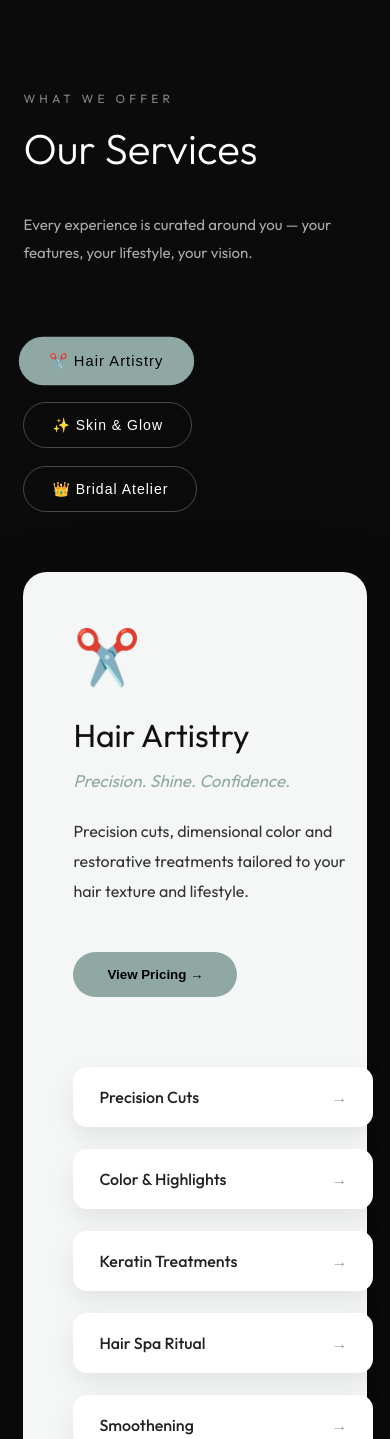
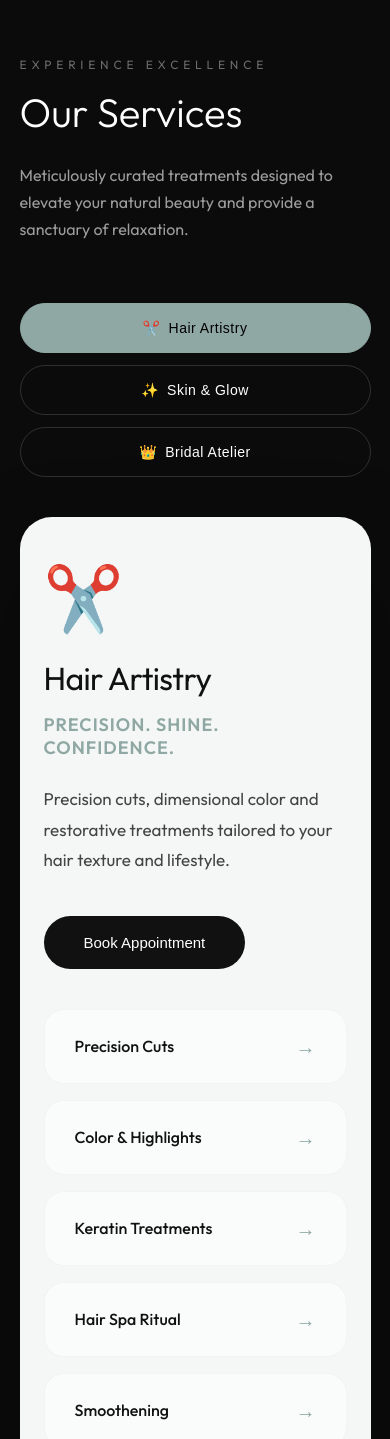
Before and after one commit to logicandleads-prog/Skin_concept, a React (Vite) app: page / in a window 390 px wide. Shown: the part 7629-9068 px from the top of the page. Built offline with nearby package versions, Linux system fonts and the light colour scheme; a web font is replaced by a local one.

Commit message:
whatsapp open on blank tab and made service page reponsive

```diff
--- a/src/components/Services.jsx
+++ b/src/components/Services.jsx
@@ -1,8 +1,6 @@
 import { useState } from "react";
-import {
-  motion,
-  AnimatePresence,
-} from "framer-motion";
+import { motion, AnimatePresence } from "framer-motion";
+
 function Services() {
   const [active, setActive] = useState(0);
 
@@ -59,215 +57,241 @@ function Services() {
 
   const current = services[active];
 
+  // Mobile-first responsive logic:
+  // We use a simple trick with a 'style' tag for media queries
+  // since this is a single-file component approach.
+  const responsiveStyles = `
+    .services-grid {
+      display: grid;
+      grid-template-columns: 1.2fr 0.8fr;
+      gap: 60px;
+    }
+    .tabs-container {
+      display: flex;
+      gap: 12px;
+      flex-wrap: wrap;
+      margin-bottom: 40px;
+    }
+    @media (max-width: 1024px) {
+      .services-grid {
+        grid-template-columns: 1fr;
+        gap: 40px;
+      }
+    }
+    @media (max-width: 640px) {
+      .tabs-container {
+        display: grid;
+        grid-template-columns: 1fr;
+        width: 100%;
+      }
+      .tab-button {
+        width: 100%;
+        text-align: center;
+      }
+      .content-panel {
+        padding: 40px 24px !important;
+      }
+    }
+  `;
+
   return (
     <section
       style={{
-        padding: "clamp(90px,10vw,160px) 6vw",
+        padding: "clamp(60px,10vw,140px) 5vw",
         background: "#0b0b0b",
         color: "#fff",
+        overflow: "hidden"
       }}
       id="services"
     >
-      <div style={{ maxWidth: "1400px", margin: "0 auto" }}>
+      <style>{responsiveStyles}</style>
 
-        {/* Heading */}
-        <div
-          style={{
-            marginBottom: "clamp(70px,8vw,120px)",
+      <div style={{ maxWidth: "1300px", margin: "0 auto" }}>
+
+        {/* Header Section */}
+        <div style={{
+          display: "flex",
+          flexDirection: "column",
+          gap: "20px",
+          marginBottom: "60px"
+        }}>
+          <span style={{
+            fontSize: "12px",
+            letterSpacing: "0.4em",
+            textTransform: "uppercase",
+            color: "rgba(255,255,255,0.4)",
+            display: "block"
+          }}>
+            Experience Excellence
+          </span>
+
+          <div style={{
             display: "flex",
             justifyContent: "space-between",
             alignItems: "flex-end",
             flexWrap: "wrap",
-            gap: "40px",
-          }}
-        >
-          <div>
-            <span
-              style={{
-                fontSize: "12px",
-                letterSpacing: "0.35em",
-                textTransform: "uppercase",
-                color: "rgba(255,255,255,0.5)",
-              }}
-            >
-              What We Offer
-            </span>
-
-            <h2
-              style={{
-                fontSize: "clamp(42px,6vw,88px)",
+            gap: "30px"
+          }}>
+            <h2 style={{
+              fontSize: "clamp(40px, 8vw, 80px)",
               fontWeight: 300,
-                lineHeight: 1.05,
-                marginTop: "20px",
-              }}
-            >
+              lineHeight: 1,
+              margin: 0,
+            }}>
               Our Services
             </h2>
+            <p style={{
+              maxWidth: "400px",
+              lineHeight: 1.7,
+              color: "rgba(255,255,255,0.6)",
+              fontSize: "16px",
+              margin: 0
+            }}>
+              Meticulously curated treatments designed to elevate your natural beauty and provide a sanctuary of relaxation.
+            </p>
+          </div>
         </div>
 
-          <p
-            style={{
-              maxWidth: "420px",
-              lineHeight: 1.9,
-              color: "rgba(255,255,255,0.65)",
-              fontSize: "15px",
-            }}
-          >
-            Every experience is curated around you — your features,
-            your lifestyle, your vision.
-          </p>
-        </div>
-
-        {/* Tabs */}
-        <div
-          style={{
-            display: "flex",
-            gap: "18px",
-            flexWrap: "wrap",
-            marginBottom: "60px",
-          }}
-        >
+        {/* Navigation Tabs */}
+        <div className="tabs-container">
           {services.map((svc, i) => {
             const isActive = i === active;
-
             return (
               <button
                 key={i}
+                className="tab-button"
                 onClick={() => setActive(i)}
                 style={{
-                  padding: "14px 28px",
-                  borderRadius: "50px",
-                  border: `1px solid ${
-                    isActive ? svc.accent : "rgba(255,255,255,0.25)"
-                  }`,
+                  padding: "16px 32px",
+                  borderRadius: "100px",
+                  border: `1px solid ${isActive ? svc.accent : "rgba(255,255,255,0.15)"}`,
                   background: isActive ? svc.accent : "transparent",
                   color: isActive ? "#000" : "#fff",
                   cursor: "pointer",
                   fontSize: "14px",
-                  letterSpacing: "1px",
-                  transition: "all 0.3s ease",
-                  transform: isActive ? "scale(1.05)" : "scale(1)",
+                  fontWeight: 500,
+                  letterSpacing: "0.5px",
+                  transition: "all 0.4s cubic-bezier(0.23, 1, 0.32, 1)",
                 }}
               >
-                {svc.icon} {svc.title}
+                <span style={{ marginRight: "8px" }}>{svc.icon}</span>
+                {svc.title}
               </button>
             );
           })}
         </div>
 
-        {/* Content Panel */}
+        {/* Main Display Panel */}
         <AnimatePresence mode="wait">
           <motion.div
             key={active}
-            initial={{ opacity: 0, y: 30, scale: 0.98 }}
-            animate={{ opacity: 1, y: 0, scale: 1 }}
+            initial={{ opacity: 0, y: 20 }}
+            animate={{ opacity: 1, y: 0 }}
             exit={{ opacity: 0, y: -20 }}
-            transition={{ duration: 0.45, ease: "easeOut" }}
+            transition={{ duration: 0.5 }}
+            className="content-panel"
             style={{
               background: current.bg,
               color: "#111",
-              borderRadius: "24px",
-              padding: "clamp(50px,6vw,90px)",
-              display: "grid",
-              gridTemplateColumns: "repeat(auto-fit,minmax(300px,1fr))",
-              gap: "70px",
-              boxShadow: "0 30px 80px rgba(0,0,0,0.25)",
+              borderRadius: "32px",
+              padding: "clamp(40px, 7vw, 80px)",
+              boxShadow: "0 40px 100px -20px rgba(0,0,0,0.5)",
             }}
           >
-            {/* Left */}
-            <div>
-              <div style={{ fontSize: "54px", marginBottom: "25px" }}>
+            <div className="services-grid">
+
+              {/* Left Column: Details */}
+              <div style={{ display: "flex", flexDirection: "column", justifyContent: "center" }}>
+                <motion.div
+                  initial={{ scale: 0.8, opacity: 0 }}
+                  animate={{ scale: 1, opacity: 1 }}
+                  style={{ fontSize: "64px", marginBottom: "20px" }}
+                >
                   {current.icon}
-              </div>
+                </motion.div>
 
-              <h3
-                style={{
-                  fontSize: "clamp(32px,4vw,54px)",
+                <h3 style={{
+                  fontSize: "clamp(32px, 5vw, 56px)",
                   fontWeight: 400,
-                  marginBottom: "15px",
-                }}
-              >
+                  margin: "0 0 15px 0",
+                  letterSpacing: "-0.02em"
+                }}>
                   {current.title}
                 </h3>
 
-              <p
-                style={{
-                  fontStyle: "italic",
-                  fontSize: "17px",
+                <p style={{
+                  fontSize: "18px",
                   color: current.accent,
+                  fontWeight: 600,
                   marginBottom: "25px",
-                }}
-              >
+                  letterSpacing: "1px",
+                  textTransform: "uppercase"
+                }}>
                   {current.tagline}
                 </p>
 
-              <p
-                style={{
-                  lineHeight: 1.9,
-                  color: "#333",
-                  marginBottom: "45px",
-                }}
-              >
+                <p style={{
+                  lineHeight: 1.8,
+                  color: "#444",
+                  fontSize: "17px",
+                  marginBottom: "40px",
+                  maxWidth: "500px"
+                }}>
                   {current.desc}
                 </p>
 
+                <div>
                   <button
                     style={{
-                  padding: "15px 34px",
-                  background: current.accent,
+                      padding: "18px 40px",
+                      background: "#111",
                       border: "none",
-                  borderRadius: "50px",
-                  color: "#000",
+                      borderRadius: "100px",
+                      color: "#fff",
                       cursor: "pointer",
-                  fontWeight: 600,
-                  transition: "all 0.3s ease",
+                      fontWeight: 500,
+                      fontSize: "15px",
+                      transition: "transform 0.3s ease",
                     }}
-                onMouseEnter={(e) => {
-                  e.currentTarget.style.transform = "translateY(-3px)";
-                }}
-                onMouseLeave={(e) => {
-                  e.currentTarget.style.transform = "translateY(0px)";
-                }}
+                    onMouseEnter={(e) => e.currentTarget.style.transform = "scale(1.05)"}
+                    onMouseLeave={(e) => e.currentTarget.style.transform = "scale(1)"}
                   >
-                View Pricing →
+                    Book Appointment
                   </button>
                 </div>
+              </div>
 
-            {/* Right List */}
-            <div style={{ display: "flex", flexDirection: "column", gap: "22px" }}>
+              {/* Right Column: List Items */}
+              <div style={{
+                display: "flex",
+                flexDirection: "column",
+                gap: "16px",
+                justifyContent: "center"
+              }}>
                 {current.items.map((item, i) => (
                   <motion.div
                     key={i}
-                  initial={{ opacity: 0, x: 20 }}
+                    initial={{ opacity: 0, x: 30 }}
                     animate={{ opacity: 1, x: 0 }}
-                  transition={{ delay: i * 0.08 }}
-                  whileHover={{ x: 6 }}
+                    transition={{ delay: i * 0.1 }}
+                    whileHover={{ x: 10, backgroundColor: "#fff" }}
                     style={{
-                    padding: "20px 26px",
-                    borderRadius: "14px",
-                    background: "#ffffff",
+                      padding: "24px 30px",
+                      borderRadius: "20px",
+                      background: "rgba(255,255,255,0.5)",
                       display: "flex",
                       justifyContent: "space-between",
                       alignItems: "center",
-                    boxShadow: "0 10px 25px rgba(0,0,0,0.08)",
+                      border: "1px solid rgba(0,0,0,0.03)",
                       cursor: "pointer",
-                    transition: "0.3s ease",
                     }}
                   >
-                  <span style={{ fontWeight: 500, color: "#222" }}>
-                    {item}
-                  </span>
-
-                  <span
-                    style={{
-                      color: current.accent,
-                      fontWeight: 600,
-                    }}
-                  >
-                    →
-                  </span>
+                    <span style={{ fontWeight: 500, fontSize: "16px" }}>{item}</span>
+                    <span style={{ color: current.accent, fontSize: "20px" }}>→</span>
                   </motion.div>
                 ))}
+              </div>
+
             </div>
           </motion.div>
         </AnimatePresence>
@@ -275,4 +299,5 @@ function Services() {
     </section>
   );
 }
+
 export default Services;
--- a/src/components/WhatsAppFloat.jsx
+++ b/src/components/WhatsAppFloat.jsx
@@ -1,6 +1,6 @@
 function WhatsAppFloat() {
   return (
-    <a href="https://wa.me/916355028101" className="wa-float">
+    <a href="https://wa.me/916355028101" className="wa-float" target="_blank">
       <svg width="30" height="30" viewBox="0 0 24 24" fill="white">
         <path d="M17.472 14.382c-.297-.149-1.758-.867-2.03-.967-.273-.099-.471-.148-.67.15-.197.297-.767.966-.94 1.164-.173.199-.347.223-.644.075-.297-.15-1.255-.463-2.39-1.475-.883-.788-1.48-1.761-1.653-2.059-.173-.297-.018-.458.13-.606.134-.133.298-.347.446-.52.149-.174.198-.298.298-.497.099-.198.05-.371-.025-.52-.075-.149-.669-1.612-.916-2.207-.242-.579-.487-.5-.669-.51-.173-.008-.371-.01-.57-.01-.198 0-.52.074-.792.372-.272.297-1.04 1.016-1.04 2.479 0 1.462 1.065 2.875 1.213 3.074.149.198 2.096 3.2 5.077 4.487.709.306 1.262.489 1.694.625.712.227 1.36.195 1.871.118.571-.085 1.758-.719 2.006-1.413.248-.694.248-1.289.173-1.413-.074-.124-.272-.198-.57-.347z" />
         <path d="M12 0C5.373 0 0 5.373 0 12c0 2.136.564 4.14 1.534 5.876L0 24l6.29-1.51A11.934 11.934 0 0012 24c6.627 0 12-5.373 12-12S18.627 0 12 0zm0 22c-1.896 0-3.676-.5-5.21-1.374l-.374-.22-3.862.928.972-3.76-.243-.387A9.935 9.935 0 012 12C2 6.477 6.477 2 12 2s10 4.477 10 10-4.477 10-10 10z" />
```
Lines whose indentation alone changed are shown as unchanged.
